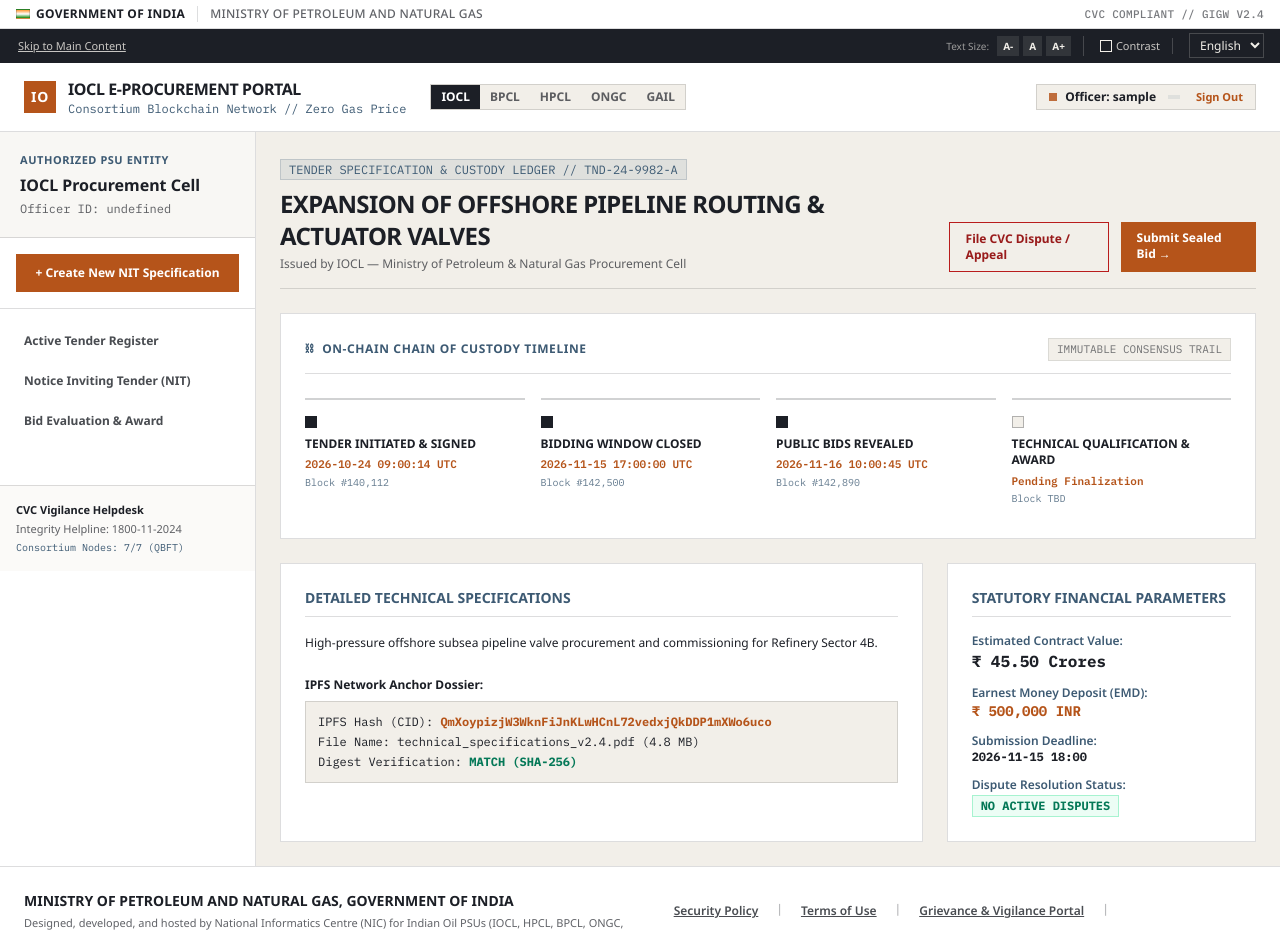
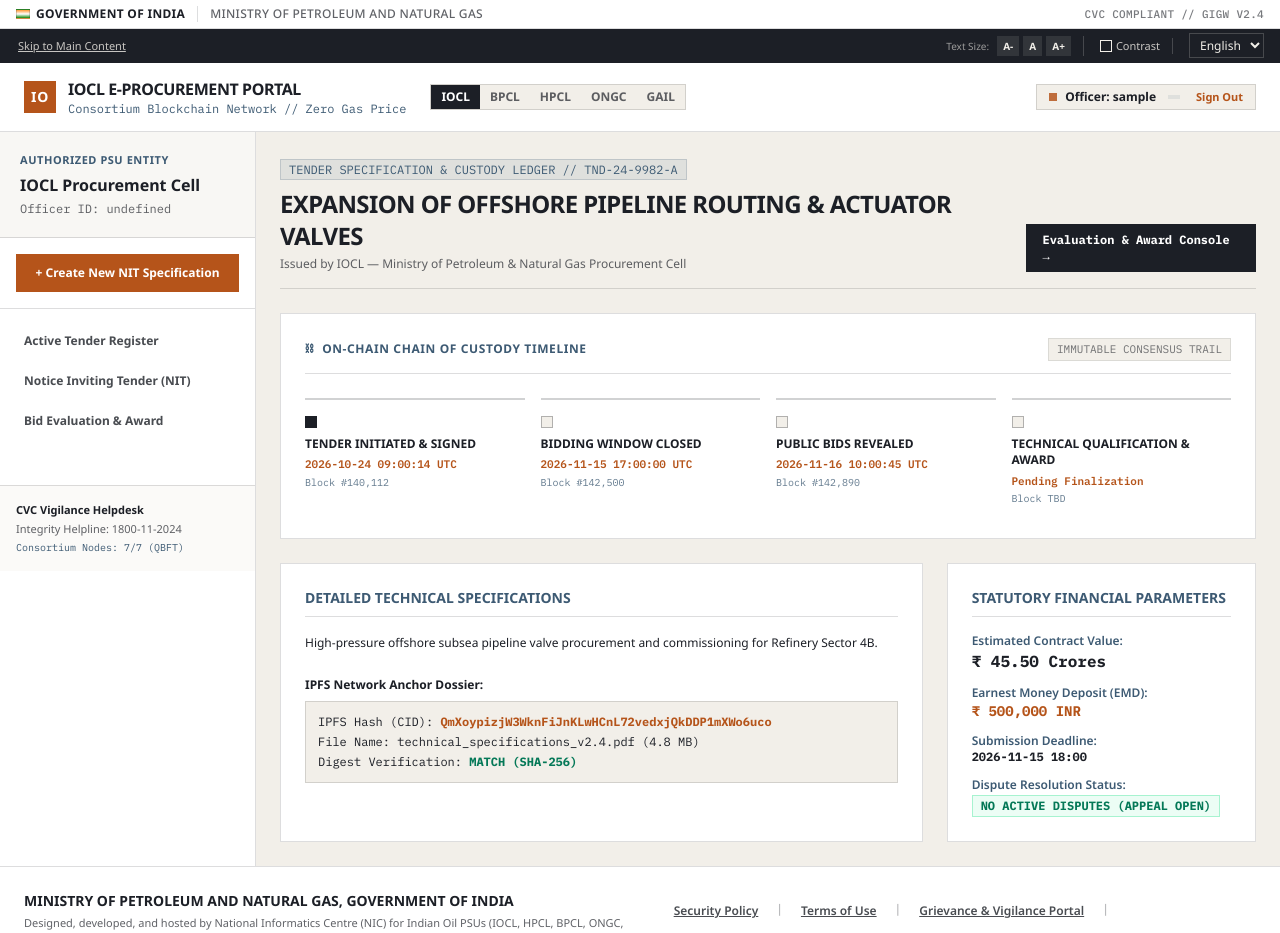
Before and after one commit to TharunRevinth/nirvaan, a React (Vite) app in the folder frontend/: page /tenders/1 in a window 1280 px wide. Shown: the top 933 px of the page. Built offline with nearby package versions, Linux system fonts and the light colour scheme; sample sign-in values are in the browser's storage.

Commit message:
fix: refine stage 2 acceptance criteria, pending modal states, and dispute visibility

```diff
--- a/frontend/src/components/ConfirmationModal.jsx
+++ b/frontend/src/components/ConfirmationModal.jsx
@@ -17,25 +17,39 @@
           {message || 'This action is permanent and cannot be undone on the blockchain consensus ledger. Continue?'}
         </p>
 
+        {isSubmitting && (
+          <div className="bg-amber/10 border border-amber/30 p-3 text-xs font-mono text-graphite flex items-center gap-2 animate-pulse">
+            <span className="w-3 h-3 rounded-full bg-amber inline-block"></span>
+            <span>Confirming on-chain — this may take a moment...</span>
+          </div>
+        )}
+
         <div className="bg-offwhite p-3 border border-graphite/15 text-[11px] font-mono text-slate space-y-1">
           <div>Gas Price: 0.00 Gwei (Consortium Free)</div>
-          <div>Security Mechanism: QBFT Multi-Validator Sign-off</div>
+          <div>Security Mechanism: QBFT Multi-Validator Consensus Sign-off</div>
         </div>
 
         <div className="flex justify-end gap-3 pt-2">
           <button
             onClick={onCancel}
             disabled={isSubmitting}
-            className="border border-graphite text-graphite font-bold text-xs px-4 py-2 hover:bg-offwhite transition-colors"
+            className="border border-graphite text-graphite font-bold text-xs px-4 py-2 hover:bg-offwhite disabled:opacity-50 transition-colors"
           >
             Cancel
           </button>
           <button
             onClick={onConfirm}
             disabled={isSubmitting}
-            className="bg-copper text-white font-bold text-xs px-5 py-2 hover:bg-copper-hover disabled:opacity-50 transition-colors flex items-center gap-2"
+            className="bg-copper text-white font-bold text-xs px-5 py-2 hover:bg-copper-hover disabled:opacity-50 disabled:cursor-not-allowed transition-colors flex items-center gap-2"
           >
-            {isSubmitting ? 'Confirming On-Chain...' : 'Confirm & Sign On-Chain'}
+            {isSubmitting ? (
+              <span className="flex items-center gap-2">
+                <span className="w-2 h-2 rounded-full bg-white animate-ping"></span>
+                Confirming On-Chain...
+              </span>
+            ) : (
+              'Confirm & Sign On-Chain'
+            )}
           </button>
         </div>
       </div>
--- a/frontend/src/pages/TenderDetail.jsx
+++ b/frontend/src/pages/TenderDetail.jsx
@@ -1,10 +1,17 @@
 import React from 'react';
 import { useParams, Link } from 'react-router-dom';
 import ChainOfCustodyTimeline from '../components/ChainOfCustodyTimeline';
+import { useAuth } from '../context/AuthContext';
 
 export default function TenderDetail({ tenders }) {
   const { id } = useParams();
+  const { walletAddress, officerUser } = useAuth();
+
   const tender = tenders.find(t => t.id === id) || tenders[0];
+
+  // Mock winner check: 0xf17f52151ebef6c7334fad080c5704d77216b732 is Reliance Offshore Ltd
+  const winningVendorAddress = '0xf17f52151ebef6c7334fad080c5704d77216b732';
+  const isWinningVendor = walletAddress?.toLowerCase() === winningVendorAddress.toLowerCase() && tender.status === 'AWARDED';
 
   return (
     <div id="main-content" className="space-y-6">
@@ -21,26 +28,50 @@
             Issued by {tender.psu} — Ministry of Petroleum & Natural Gas Procurement Cell
           </p>
         </div>
-        <div className="flex gap-3">
+
+        <div className="flex items-center gap-3">
+          {/* Hide Dispute option for winning vendor as per acceptance criteria */}
+          {isWinningVendor ? (
+            <span className="bg-emerald-100 text-emerald-800 text-xs font-mono font-bold px-3 py-1.5 border border-emerald-300">
+              🏆 Awarded to Your Entity — Dispute Ineligible
+            </span>
+          ) : (
+            !officerUser && (
               <Link
-            to="/dispute"
+                to="/vendor/dispute"
                 className="border border-red-700 text-red-800 font-bold text-xs px-4 py-2 hover:bg-red-50 transition-colors"
               >
                 File CVC Dispute / Appeal
               </Link>
+            )
+          )}
+
+          {!officerUser && !tender.isExpired && (
             <Link
-            to="/submit-bid"
+              to="/vendor/submit-bid"
               className="bg-copper text-white font-bold text-xs px-4 py-2 hover:bg-copper-hover transition-colors"
             >
               Submit Sealed Bid →
             </Link>
+          )}
+
+          {officerUser && (
+            <Link
+              to="/psu/evaluation"
+              className="bg-graphite text-white font-bold text-xs px-4 py-2 hover:bg-slate transition-colors font-mono"
+            >
+              Evaluation & Award Console →
+            </Link>
+          )}
         </div>
       </div>
 
       {/* Signature Element: Chain of Custody Timeline */}
-      <ChainOfCustodyTimeline currentStage={3} />
+      <ChainOfCustodyTimeline
+        currentStage={tender.status === 'AWARDED' ? 4 : tender.isExpired ? 3 : 1}
+      />
 
-      {/* Tender Metadata & Specifications Grid */}
+      {/* Metadata Grid */}
       <div className="grid grid-cols-1 md:grid-cols-3 gap-6">
         <div className="md:col-span-2 bg-white border border-graphite/15 p-6 space-y-4">
           <h3 className="font-bold text-sm text-slate uppercase border-b border-graphite/15 pb-2">
@@ -54,7 +85,7 @@
           <div className="space-y-2 pt-2">
             <h4 className="font-bold text-xs text-graphite">IPFS Network Anchor Dossier:</h4>
             <div className="bg-offwhite p-3 border border-graphite/15 text-xs font-mono space-y-1">
-              <div>IPFS Hash (CID): <span className="text-copper font-bold">{tender.cid || 'QmYwAPJzv5CZsnA625s3Xf2sm5DyaRtPu8...1A2B'}</span></div>
+              <div>IPFS Hash (CID): <span className="text-copper font-bold">{tender.cid || 'QmXoypizjW3WknFiJnKLwHCnL72vedxjQkDDP1mXWo6uco'}</span></div>
               <div>File Name: <span className="text-graphite">technical_specifications_v2.4.pdf</span> (4.8 MB)</div>
               <div>Digest Verification: <span className="text-emerald-700 font-bold">MATCH (SHA-256)</span></div>
             </div>
@@ -84,8 +115,12 @@
 
             <div>
               <span className="text-slate block font-semibold">Dispute Resolution Status:</span>
-              <span className="font-mono font-bold text-emerald-700 bg-emerald-50 px-2 py-0.5 border border-emerald-200 inline-block mt-0.5">
-                NO ACTIVE DISPUTES
+              <span className={`font-mono font-bold px-2 py-0.5 border inline-block mt-0.5 ${
+                tender.appealWindowClosed
+                  ? 'bg-slate/10 text-slate border-slate/30'
+                  : 'bg-emerald-50 text-emerald-700 border-emerald-200'
+              }`}>
+                {tender.appealWindowClosed ? 'APPEAL WINDOW EXPIRED' : 'NO ACTIVE DISPUTES (APPEAL OPEN)'}
               </span>
             </div>
           </div>
```
Lines whose indentation alone changed are shown as unchanged.
